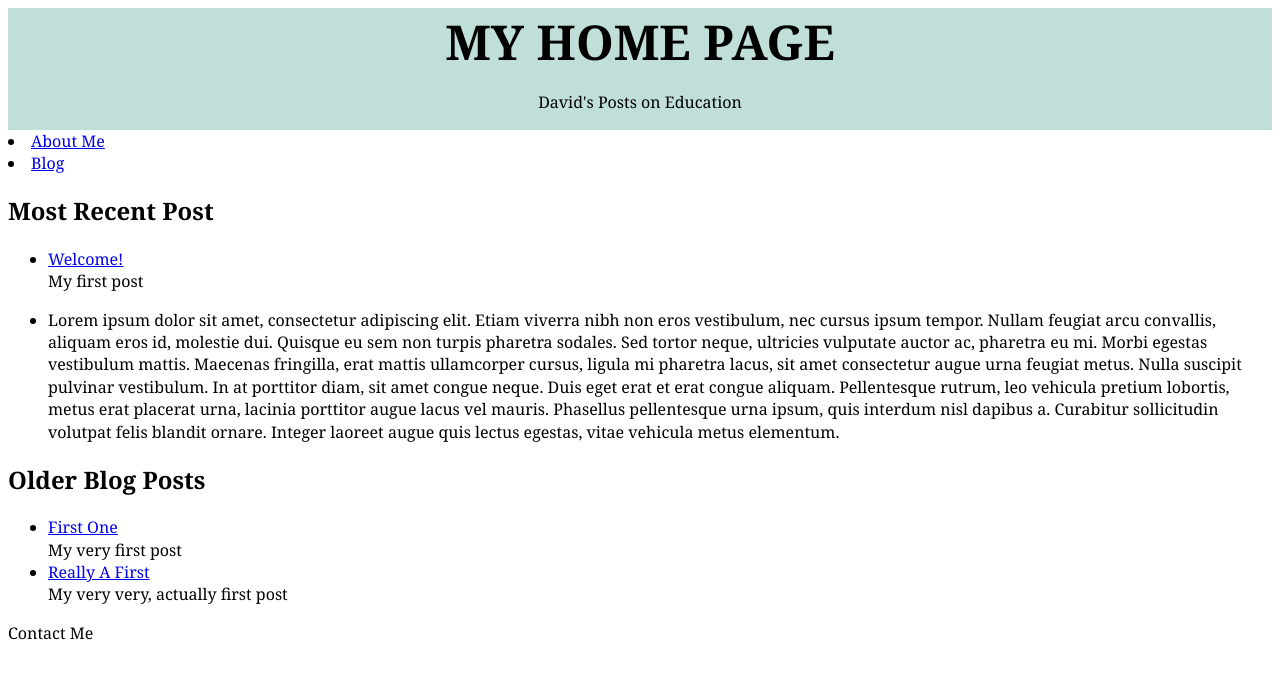
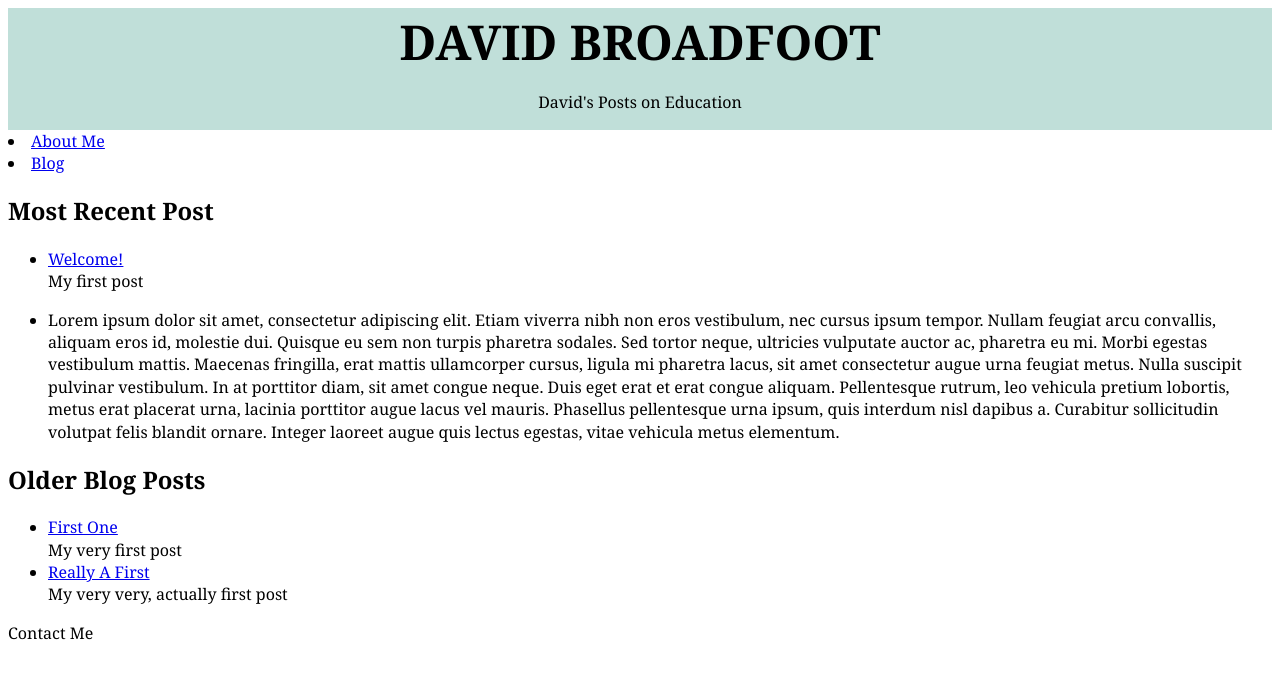
Before and after one commit to davidbroadfoot/site, a Jekyll site: the page built from index.html, in a window 1280 px wide. Shown: the top 679 px of the page. Built offline with Jekyll 4.4.1, drawn with Linux system fonts in a browser that asks for light colours.

Commit message:
exllirng

```diff
--- a/index.html
+++ b/index.html
@@ -1,5 +1,5 @@
 ---
-title: My Home Page
+title: David Broadfoot
 description: David's Posts on Education
 layout: default
 ---
```
